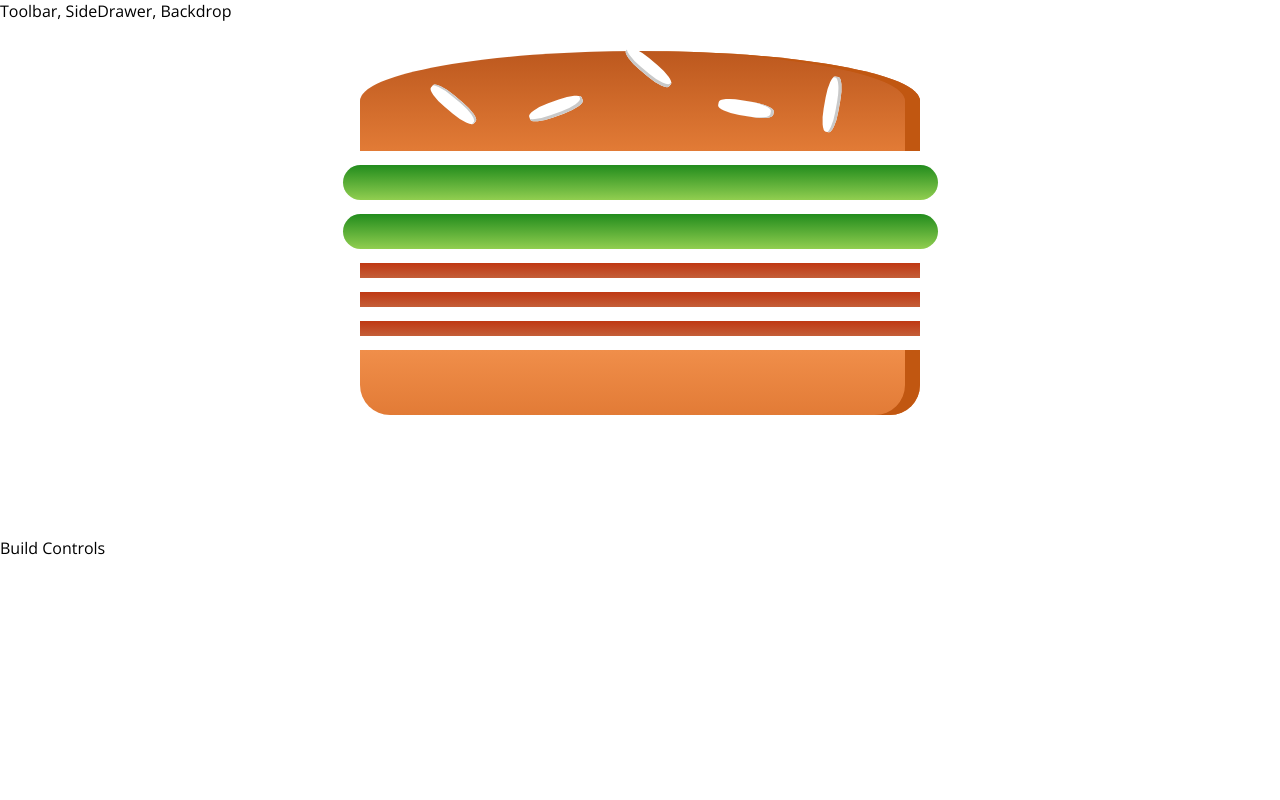
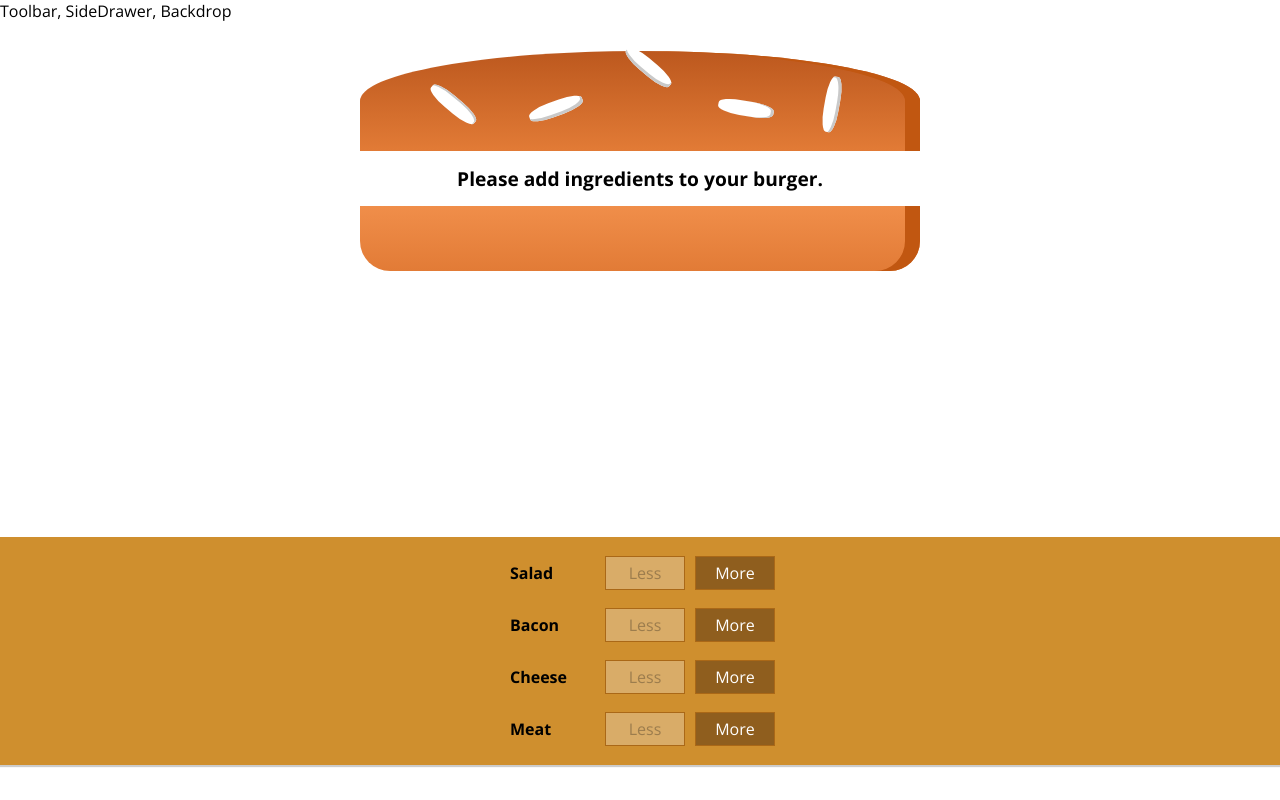
Before and after one commit to deep005/burger_builder, a React app: page / in a window 1280 px wide. Built offline with nearby package versions, Linux system fonts and the light colour scheme.

Commit message:
adding remove logic

```diff
--- /dev/null
+++ b/src/components/BuildControls/BuildControl/BuildControl.js
@@ -0,0 +1,15 @@
+import React from 'react';
+
+import classes from './BuildControl.module.scss';
+
+const buildControl = (props) => {
+    return (
+        <div className={classes.BuildControl}>
+            <div className={classes.Label}>{props.label}</div>
+            <button className={classes.Less + `${props.disabled? ''+classes.Disabled: ''}`} onClick={props.removed} disabled={props.disabled}>Less</button>
+            <button className={classes.More} onClick={props.added}>More</button>
+        </div>
+    )
+};
+
+export default buildControl;
--- /dev/null
+++ b/src/components/BuildControls/BuildControl/BuildControl.module.scss
@@ -0,0 +1,49 @@
+.BuildControl{
+    display: flex;
+    justify-content: space-between;
+    align-items: center;
+    margin: 5px 0;
+
+    button{
+        display: block;
+        font: inherit;
+        padding: 5px;
+        margin: 0 5px;
+        width: 80px;
+        border: 1px solid #AA6817;
+        cursor: pointer;
+        outline: none;
+    }
+    .Less {
+        background-color: #D39952;
+        color: white;
+        &:hover, &:active{
+            background-color: #DAA972;
+            color: white;
+        }
+    }
+    .More {
+        background-color: #8F5E1E;
+        color: white;
+        &:hover, &:active {
+            background-color: #99703F;
+            color: white;
+        }
+    }
+    .Disabled{
+        background-color: #AC9980;
+        border: 1px solid #7E7365;
+        color: #ccc;
+        cursor: default;
+        &:hover{
+            background-color: #AC9980;
+            color: #ccc;
+            cursor: not-allowed;
+        }
+    }
+    .Label {
+        padding: 10px;
+        font-weight: bold;
+        width: 80px;
+    }
+}
--- /dev/null
+++ b/src/components/BuildControls/BuildControls.js
@@ -0,0 +1,28 @@
+import React from 'react';
+import classes from './BuildControls.module.scss';
+import BuildControl from './BuildControl/BuildControl';
+
+const controls = [
+    { label: 'Salad', type: 'salad'},
+    { label: 'Bacon', type: 'bacon'},
+    { label: 'Cheese', type: 'cheese'},
+    { label: 'Meat', type: 'meat'}
+]
+
+const buildControls = (props) => (
+    <div className={classes.BuildControls}>
+        {controls.map(ctrl => {
+            return (
+                <BuildControl key={ctrl.label} label={ctrl.label}
+                added={()=> {
+                    props.ingridentAdded(ctrl.type)
+                }}
+                removed={()=>
+                    props.ingridentRemoved(ctrl.type)
+                }
+                disabled = {props.disabled[ctrl.type]}/>
+            )
+        })}
+    </div>
+)
+export default buildControls;
--- /dev/null
+++ b/src/components/BuildControls/BuildControls.module.scss
@@ -0,0 +1,10 @@
+.BuildControls{
+    width: 100%;
+    background-color: #CF8F2E;
+    display: flex;
+    flex-flow: column;
+    align-items: center;
+    box-shadow: 0 2px 1px #ccc;
+    margin: auto;
+    padding: 10px 0;
+}
--- a/src/containers/burger-builder/burgerBuilder.js
+++ b/src/containers/burger-builder/burgerBuilder.js
@@ -1,6 +1,8 @@
 import React, {Component} from 'react';
 import Aux from '../../hoc/aux';
-import Burger from '../../components/Burger/Burger'
+import Burger from '../../components/Burger/Burger';
+import BuildControls from '../../components/BuildControls/BuildControls';
+import {INGREDIENT_PRICES} from '../../utils/constants';
 
 class BurgerBuilder extends Component {
     /*constructor(props){
@@ -8,17 +10,58 @@
     }*/
     state={
         ingredients: {
-            salad: 2,
-            bacon: 3,
+            salad: 0,
+            bacon: 0,
             cheese: 0,
             meat:0
-        }
+        },
+        totalPrice: 4
+    }
+    addIngredientHandler = (type) => {
+        const oldCount = this.state.ingredients[type];
+        const updatedCount = oldCount + 1;
+        const updatedIngredients = {
+            ...this.state.ingredients
+        };
+        updatedIngredients[type] = updatedCount;
+        const priceAddition = INGREDIENT_PRICES[type];
+        const oldPrice = this.state.totalPrice;
+        const newPrice = oldPrice + priceAddition;
+        this.setState({
+            totalPrice: newPrice,
+            ingredients: updatedIngredients
+        })
+    }
+    removeIngredientHandler = (type) => {
+        const oldCount = this.state.ingredients[type];
+        if(oldCount < 1)
+            return;
+        const updatedCount = oldCount - 1;
+        const updatedIngredients = {
+            ...this.state.ingredients
+        };
+        updatedIngredients[type] = updatedCount;
+        const priceDeduction = INGREDIENT_PRICES[type];
+        const oldPrice = this.state.totalPrice;
+        const newPrice = oldPrice - priceDeduction;
+        this.setState({
+            totalPrice: newPrice,
+            ingredients: updatedIngredients
+        })
     }
     render(){
+        const disabledInfo = {
+            ...this.state.ingredients
+        };
+        for(let key in disabledInfo){
+            disabledInfo[key] = disabledInfo[key] <=0;
+        }
         return (
             <Aux>
                 <Burger ingredients={this.state.ingredients}/>
-                <div> Build Controls</div>
+                <BuildControls ingridentAdded={this.addIngredientHandler.bind(this)}
+                ingridentRemoved={this.removeIngredientHandler.bind(this)}
+                disabled = {disabledInfo}/>
             </Aux>
         )
     }
--- /dev/null
+++ b/src/utils/constants.js
@@ -0,0 +1,6 @@
+export const INGREDIENT_PRICES = {
+    SALAD: 0.5,
+    CHEESE: 0.4,
+    MEAT: 1.3,
+    BACON: 0.7
+};
```
